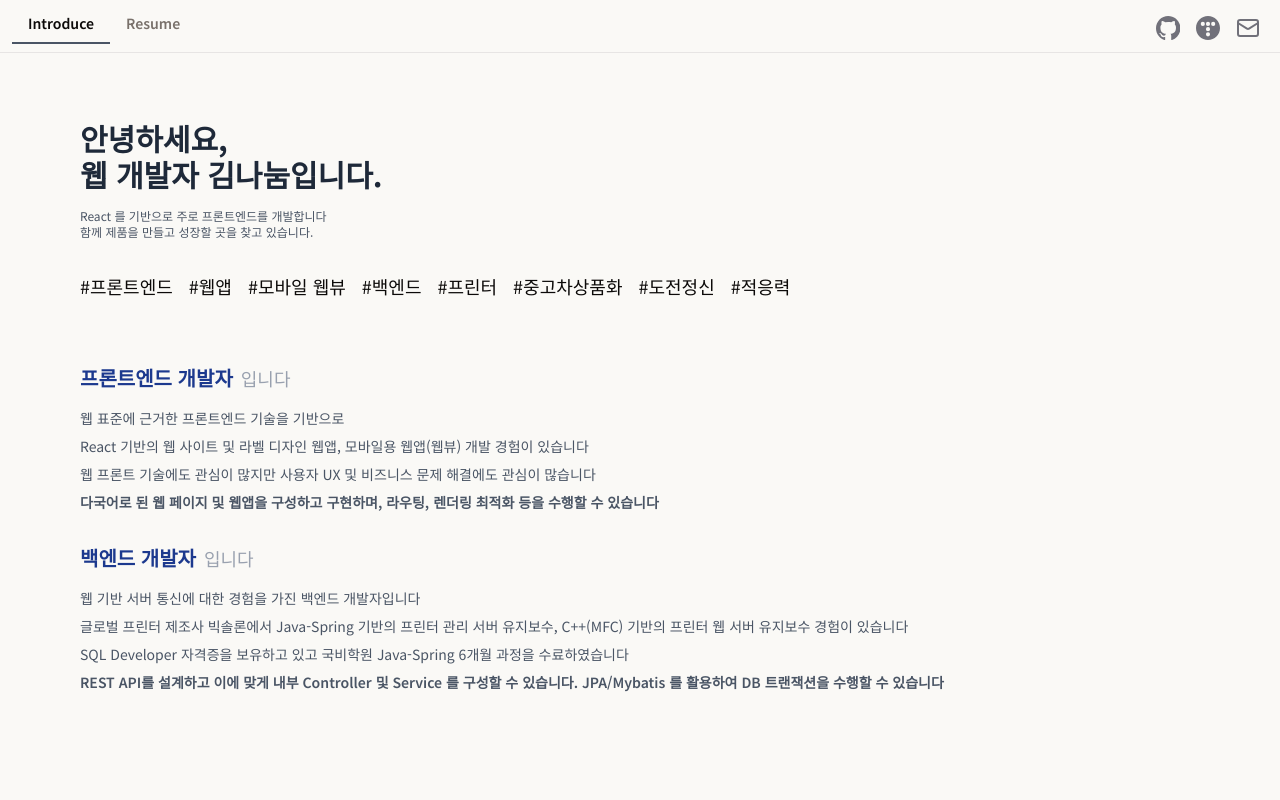
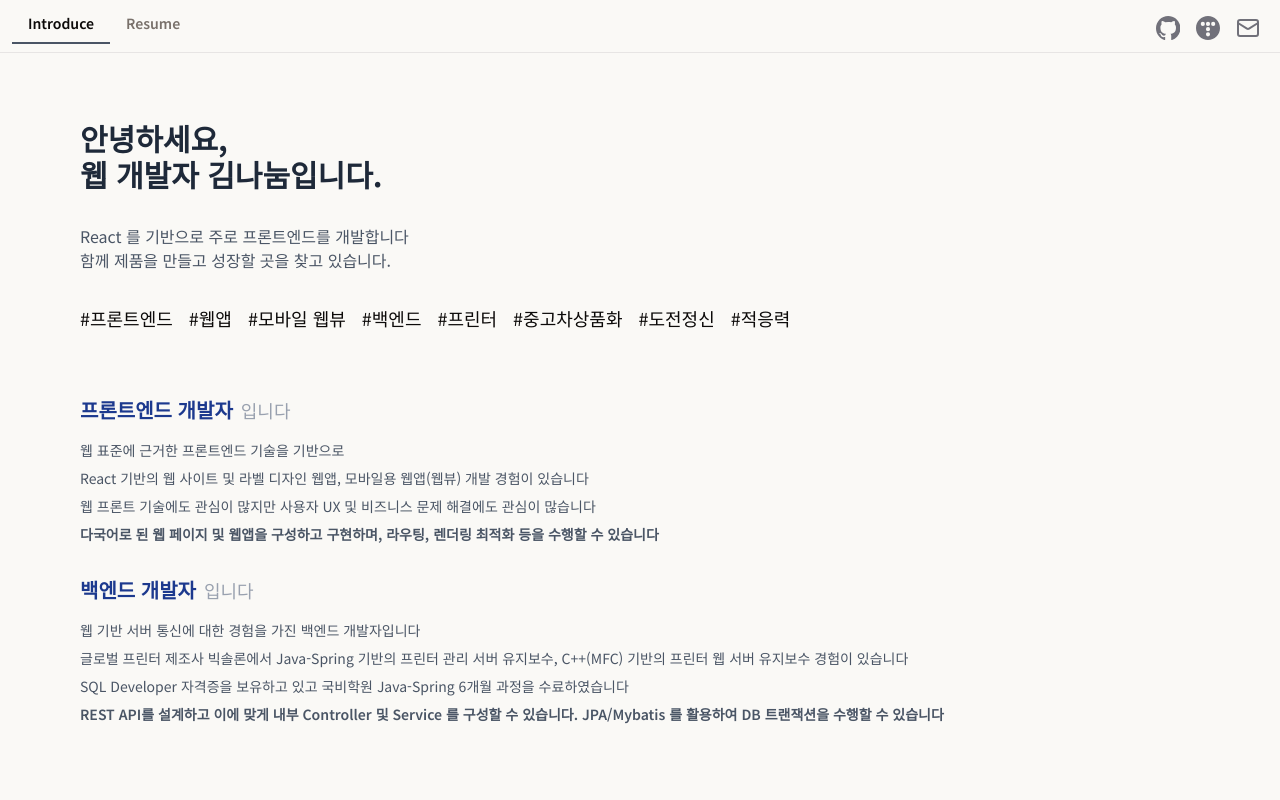
Before and after one commit to sharekim93/portfolio-2025-nextjs, a Next.js app: page / in a window 1280 px wide. Shown: the top 800 px of the page. Built offline with nearby package versions, Linux system fonts and the light colour scheme.

Commit message:
refactor: introduce 폰트 사이즈 및 위치 조정

```diff
--- a/src/app/components/introduce/Intro.tsx
+++ b/src/app/components/introduce/Intro.tsx
@@ -22,10 +22,9 @@ export default function Intro() {
           <h1 className="text-2xl sm:text-3xl font-bold text-gray-800 min-w-xs">
             안녕하세요, <br />웹 개발자 김나눔입니다.
           </h1>
-          <p className="text-sm sm:text-xs text-gray-600 font-light">
-            React 를 기반으로 주로 프론트엔드를 개발합니다
-            <br />
-            함께 제품을 만들고 성장할 곳을 찾고 있습니다.
+          <p className="text-sm sm:text-base text-gray-600 font-light flex flex-col min-w-xs mt-4">
+            <span>React 를 기반으로 주로 프론트엔드를 개발합니다</span>
+            <span>함께 제품을 만들고 성장할 곳을 찾고 있습니다.</span>
           </p>
         </div>
         <div className="flex flex-col gap-8">
```
